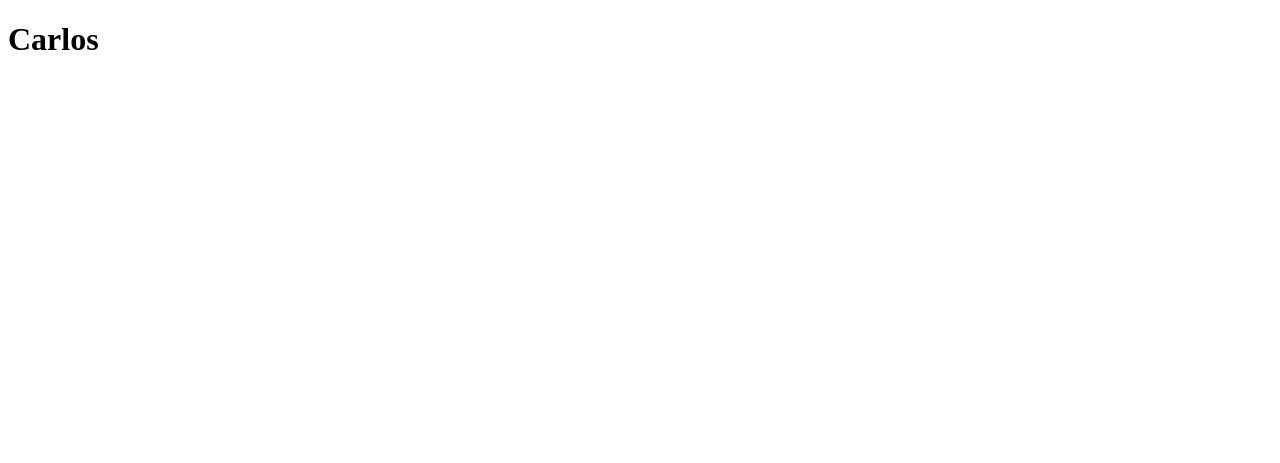
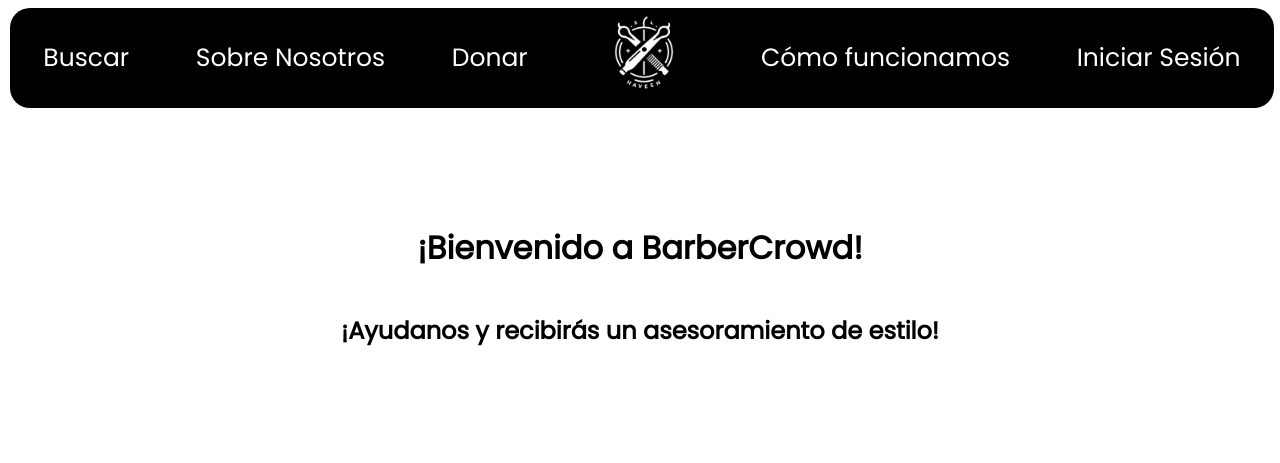
Before and after one commit to LopezJimenezCarlos/Crowdfunding, a plain HTML site: page index.html in a window 1280 px wide. Drawn offline with Linux system fonts and the light colour scheme.

Commit message:
Barra de tareas

```diff
--- a/css/style.css
+++ b/css/style.css
@@ -0,0 +1,38 @@
+@import url('https://fonts.googleapis.com/css2?family=Poppins&display=swap');
+html{
+    font-family: 'Poppins', sans-serif;
+}
+.barra_superior{
+    display: flex;
+    flex-direction: row;
+    justify-content: space-around;
+    list-style: none;
+    color: white;
+    background-color:rgb(0, 0, 0);;
+    align-items: center;
+    font-size: 25px;
+    width: 100%;
+    height: 100px;
+    margin: 2px;
+    padding: 0;
+    flex-wrap: wrap;
+    border-radius: 20px;
+    align-content: center
+}
+.item_barra{
+    margin: 7px;
+    padding: 5px;
+}
+.nav__link {
+    text-decoration: none;
+    color: white; /* Color del texto */
+  }
+.Inicio_container{
+    display: flex;
+    flex-direction: column;
+    justify-content: center;
+    align-items: center;
+
+    width: 100%;
+    height: 350px;
+}
--- a/index.html
+++ b/index.html
@@ -4,11 +4,25 @@
     <meta charset="UTF-8">
     <meta name="viewport" content="width=device-width, initial-scale=1.0">
     <title>Crowdfunding</title>
-
-    <h1> Carlos </h1>
+    <link href="css/style.css" rel = "stylesheet" type = "text/css">
 
 </head>
+
 <body>
-
+    <header>
+        <nav>
+            <ul class="barra_superior">
+                <li class ="item_barra"><a href="index.php" class="nav__link">Buscar</a></li>
+                <li class ="item_barra"><a href="index.php" class="nav__link">Sobre Nosotros</a></li>
+                <li class ="item_barra"><a href="#" class="nav__link">Donar</a></li>
+                <li class ="item_barra"><img src="logo1.png" height="95" width="100px"></li>
+                <li class ="item_barra"><a href="#" class="nav__link">Cómo funcionamos</a></li>
+                <li class ="item_barra"><a href="#" class="nav__link">Iniciar Sesión</a></li>
+            </ul>
+    </header>
+    <div class="Inicio_container">
+        <h1>¡Bienvenido a BarberCrowd!</h1>
+        <h2>¡Ayudanos y recibirás un asesoramiento de estilo!</h2>
+    </div>
 </body>
 </html>
```
Also changed, not shown: logo.png (added), logo1.png (added), logo_barber.png (added).
